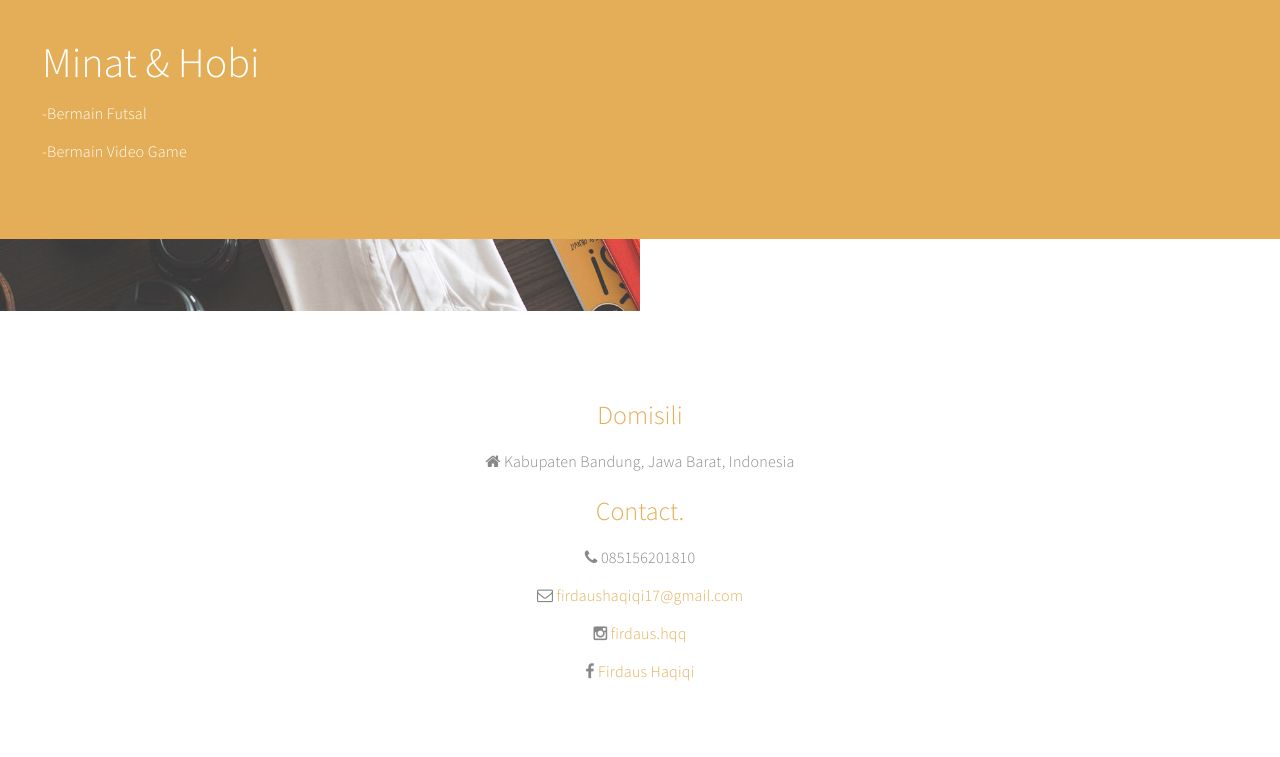
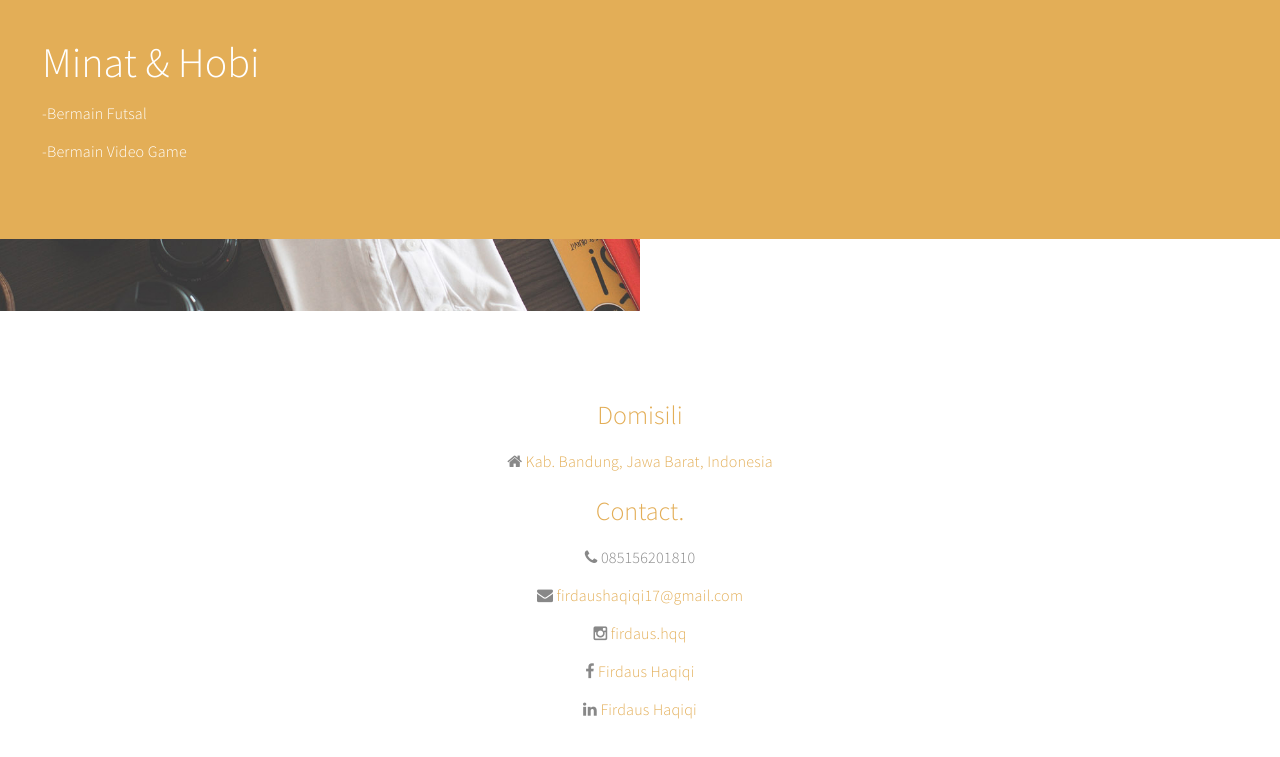
Before and after one commit to firdaus-hqq/FirdausHaqiqiWebCV, a plain HTML site: page index.html in a window 1280 px wide. Shown: the part 1984-2741 px from the top of the page. Drawn offline with Linux system fonts and the light colour scheme.

Commit message:
Membuat agar facebook dan linkedin tertaut

```diff
--- a/index.html
+++ b/index.html
@@ -236,15 +236,16 @@
                     <div class="contact-thumb">
                          <div class="wow fadeInUp contact-info" data-wow-delay="0.6s">
                               <h3 class="color-yellow">Domisili</h3>
-                              <p><i class="fa fa-home"></i> Kabupaten Bandung, Jawa Barat, Indonesia</p>
+                              <p><i class="fa fa-home"></i> <a href="https://www.google.co.id/maps/dir//Bojongsoang,+Kec.+Bojongsoang,+Bandung,+Jawa+Barat+40288/@-6.9856231,107.6366599,20z/data=!4m8!4m7!1m0!1m5!1m1!1s0x2e68e9bc5a3cd72b:0x5aaf40b584ff3bf8!2m2!1d107.6367439!2d-6.9856943">Kab. Bandung, Jawa Barat, Indonesia</a></p>
                          </div>
 
                          <div class="wow fadeInUp contact-info" data-wow-delay="0.8s">
                               <h3 class="color-yellow">Contact.</h3>
                               <p><i class="fa fa-phone"></i> 085156201810</p>
-                              <p><i class="fa fa-envelope-o"></i> <a href="mailto:firdaushaqiqi17@gmail.com">firdaushaqiqi17@gmail.com</a></p>
+                              <p><i class="fa fa-envelope"></i> <a href="mailto:firdaushaqiqi17@gmail.com">firdaushaqiqi17@gmail.com</a></p>
                               <p><i class="fa fa-instagram"></i> <a href="https://www.instagram.com/firdaus.hqq/?hl=id">firdaus.hqq</a></p>
-                              <p><i class="fa fa-facebook"></i> <a href="#">Firdaus Haqiqi</a></p>
+                              <p><i class="fa fa-facebook"></i> <a href="https://web.facebook.com/profile.php?id=100011311290842">Firdaus Haqiqi</a></p>
+                              <p><i class="fa fa-linkedin"></i> <a href="https://www.linkedin.com/in/firdaushqq">Firdaus Haqiqi</a></p>
                          </div>
 
                     </div>
```
